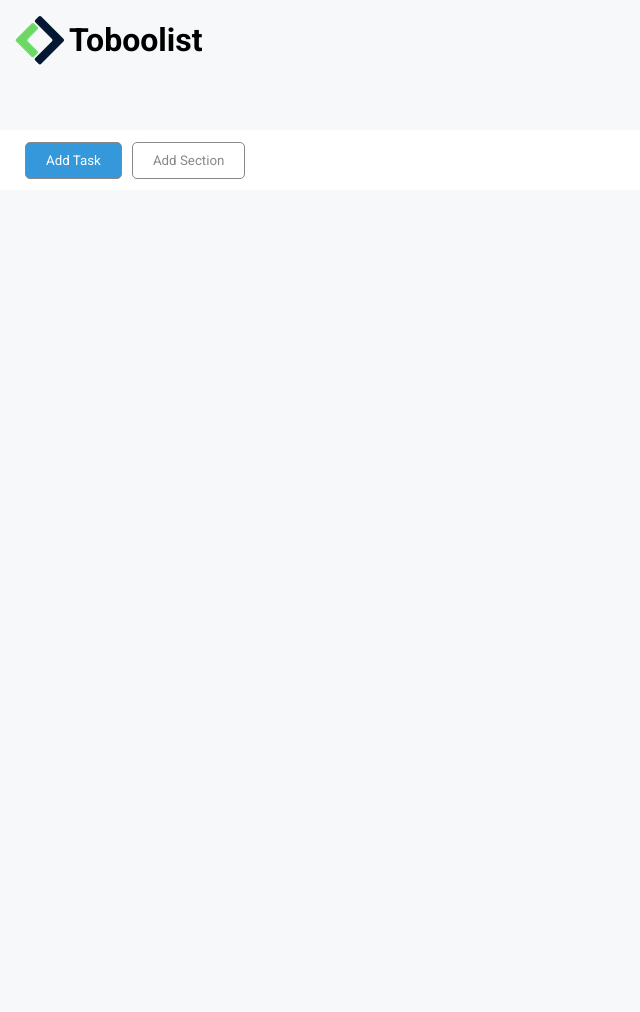
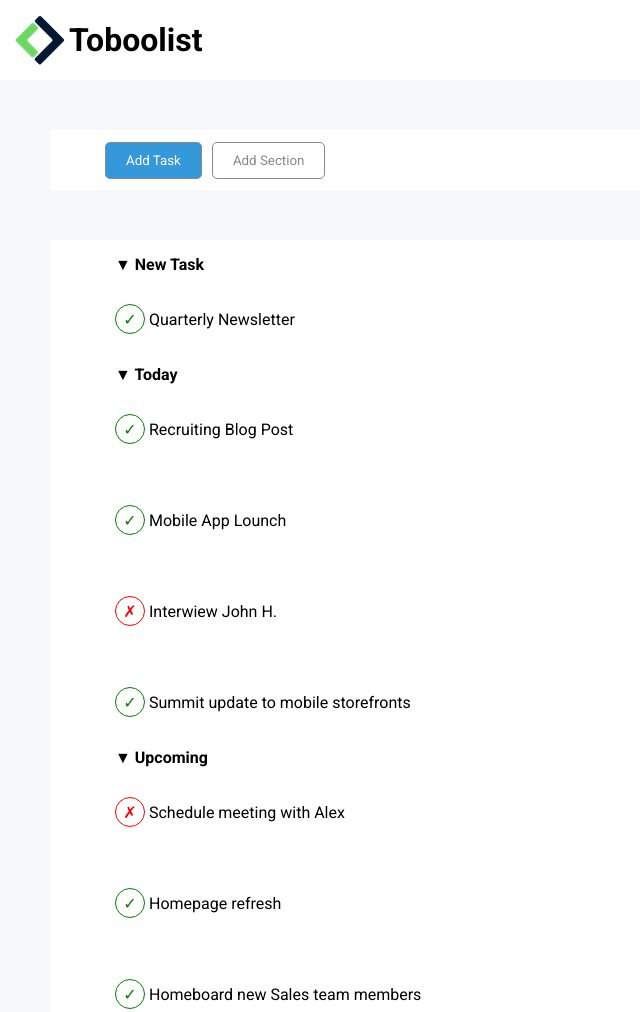
Before and after one commit to LuigiPascali/html-css-toboolist, a plain HTML site: page index.html in a window 1280 px wide. Shown: the top 1012 px of the page, without its empty margins (0-640 px from the left). Before the commit the page ends 800 px from the top, so only its background shows below. Drawn offline with Linux system fonts and the light colour scheme.

Commit message:
fine lista senza bottoni

```diff
--- a/css/style.css
+++ b/css/style.css
@@ -19,9 +19,10 @@ body {
     background-color: #F6F8F9;
 }
 
-header {
+.background-white {
     padding: 15px;
     margin-bottom: 50px;
+    background-color: #FFFFFF;
 }
 
 h1 {
@@ -34,16 +35,17 @@ h1 {
 }
 
 
-.container {
+.buttons {
     display: flex;
     justify-content: flex-start;
     align-items: center;
     height: 60px;
+    margin: 50px;
     background-color: #FFFFFF;
-    padding-left: 20px;
+    padding-left: 50px;
   }
 
-  .btn {
+.btn {
     border: 1px solid #555555;
     color: #555555;
     padding: 10px 20px;
@@ -52,14 +54,49 @@ h1 {
     cursor: pointer;
   }
 
-  .btn-blue {
+.btn-blue {
     background-color: #3498db;
     color: #ffffff;
     border-color: #888888;
   }
 
-  .btn-white {
+.btn-white {
     background-color: #ffffff;
     color:#888888;
     border-color: #888888;
   }
+
+.container{
+    background-color: white;
+    margin: 50px;
+}
+
+.test-div {
+    padding: 30px;
+    line-height: 30px;
+    margin-left: 20px;
+}
+
+.check {
+    border-radius: 50%;
+    height: 30px;
+    width: 30px;
+    border: 1px solid black;
+    color: black;
+    display: inline-block;
+    text-align: center;
+}
+
+.done {
+    border-color: green;
+    color: green;
+}
+
+.not-done {
+    border-color: red;
+    color: red;
+}
+
+h4{
+    margin-left: 50px;
+}
--- a/index.html
+++ b/index.html
@@ -30,11 +30,71 @@
     <main>
         <!-- sezione relativa ai bottoni -->
         <section>
-             <div class="container">
+             <div class="buttons">
                 <button class="btn btn-blue">Add Task</button>
                 <button class="btn btn-white">Add Section</button>
              </div>
         </section>
+
+        <!-- sezione relativa alla lista -->
+        <section>
+            <div class="container background-white">
+
+                <h4>
+                    &#9660 New Task
+                </h4>
+
+                <div class="test-div">
+                    <span class="check done">&check;</span> Quarterly Newsletter
+                </div>
+
+                <h4>
+                    &#9660  Today
+                </h4>
+
+                <div class="test-div">
+                    <span class="check done">&check;</span> Recruiting Blog Post
+                </div>
+
+                <div class="test-div">
+                    <span class="check done">&check;</span> Mobile App Lounch
+                </div>
+
+                <div class="test-div">
+                    <span class="check not-done">&cross;</span> Interwiew John H.
+                </div>
+
+                <div class="test-div">
+                     <span class="check done">&check;</span> Summit update to mobile storefronts
+                </div>
+
+                <h4>
+                    &#9660 Upcoming
+                </h4>
+
+                <div class="test-div">
+                    <span class="check not-done">&cross;</span> Schedule meeting with Alex
+                </div>
+
+                <div class="test-div">
+                    <span class="check done">&check;</span> Homepage refresh
+                </div>
+
+                <div class="test-div">
+                    <span class="check done">&check;</span> Homeboard new Sales team members
+                </div>
+
+                <div class="test-div">
+                    <span class="check done">&check;</span> Review editorial calendar
+                </div>
+
+            </div>
+
+         </section>
+
+
+
+
 
 
 
```
